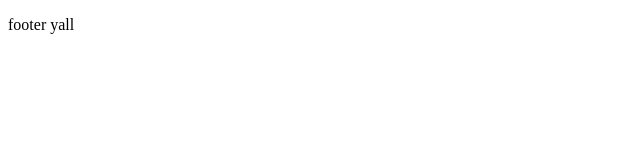
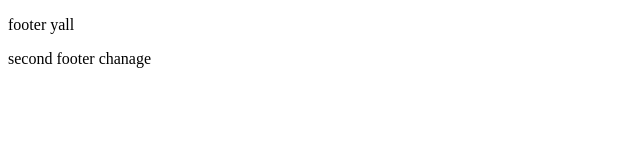
Before and after one commit to blaisetjoe/Bundle-1, a plain HTML site: page footer.html in a window 1280 px wide. Shown: the whole page, without its empty margins (0-640 px from the left). Drawn offline with Linux system fonts and the light colour scheme.

Commit message:
second footer commit

```diff
--- a/footer.html
+++ b/footer.html
@@ -8,5 +8,6 @@
 </head>
 <body>
     <p>footer yall</p>
+    <p>second footer chanage</p>
 </body>
 </html>
```
